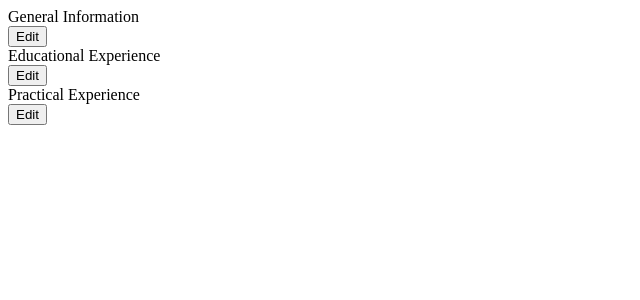
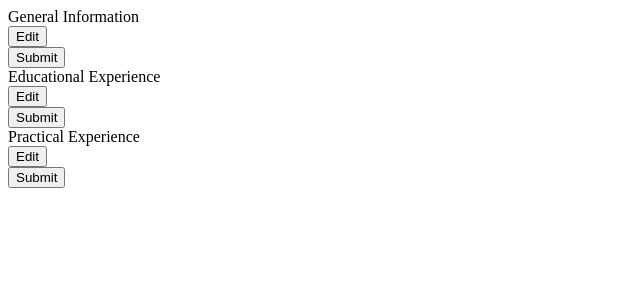
Before and after one commit to JamesGJ5-Learning-To-Code/cv-application, a React (Create React App) app in the folder cv-project/: page / in a window 1280 px wide. Shown: the top 300 px of the page, without its empty margins (0-640 px from the left). Built offline with nearby package versions, Linux system fonts and the light colour scheme.

Commit message:
Enable each InformationForm to render a SubmitButton

```diff
--- a/cv-project/src/components/InformationForm.js
+++ b/cv-project/src/components/InformationForm.js
@@ -1,9 +1,11 @@
 import React, { Component } from 'react';
+import SubmitButton from './SubmitButton';
 
 class InformationForm extends Component {
     render() {
         return (
             <form className='InformationForm'>
+                <SubmitButton/>
             </form>
         )
     }
--- /dev/null
+++ b/cv-project/src/components/SubmitButton.js
@@ -0,0 +1,13 @@
+import React, { Component } from 'react';
+
+class SubmitButton extends Component {
+    render() {
+        return (
+            <button className='SubmitButton'>
+                Submit
+            </button>
+        )
+    }
+}
+
+export default SubmitButton;
```
